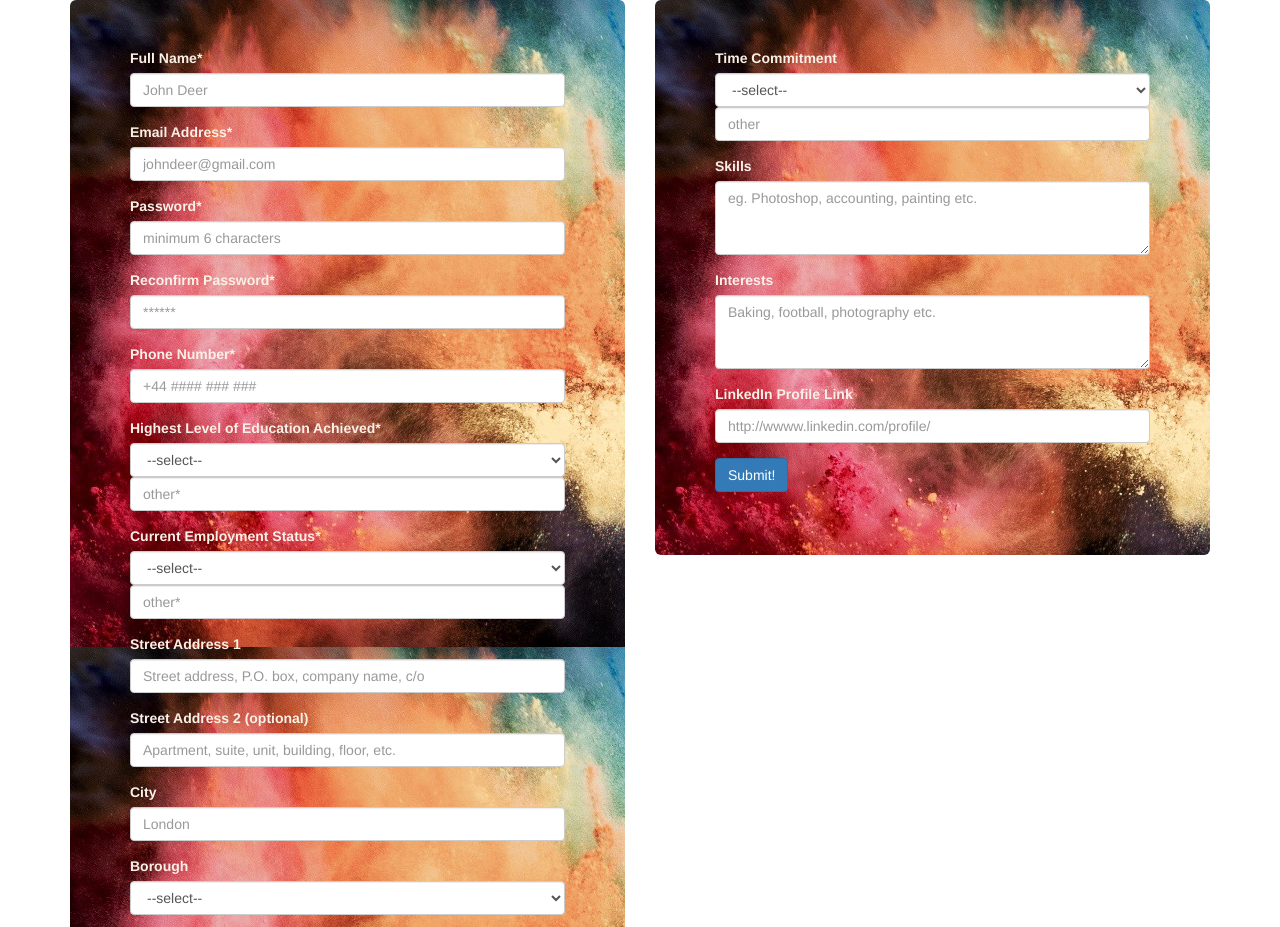
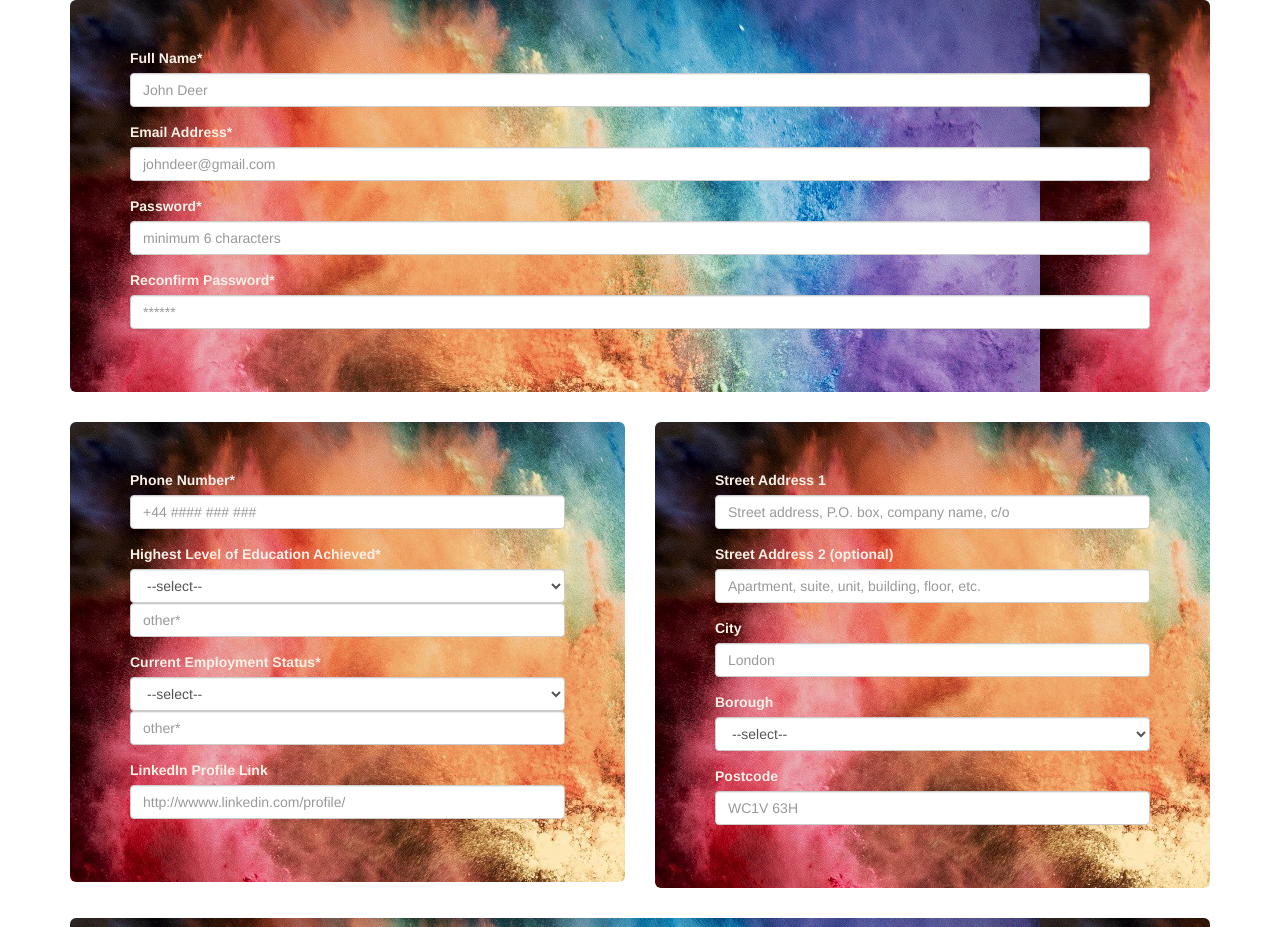
Before and after one commit to khaleleniki/my-first-website, a plain HTML site: page volunteers_register_here.html in a window 1280 px wide. Shown: the top 927 px of the page. Drawn offline with Linux system fonts and the light colour scheme; files that its build step writes are made by us from their sources.

Commit message:
Add files via upload

```diff
--- a/volunteers_register_here.html
+++ b/volunteers_register_here.html
@@ -17,7 +17,7 @@
 
 	<div class = "container">
 		<div class = "row">
-			<div class = "col-md-6">
+			<div class = "col-md-12">
 				<div class = "jumbotron sign_up_bg">
 
 
@@ -47,6 +47,13 @@
 				<input type="text" class="form-control" id="password" name=" reconfirm password" placeholder="******">
 
 			</div>
+		</div>
+			</div>
+				</div>
+
+		<div class = "row">
+			<div class = "col-md-6">
+				<div class = "jumbotron sign_up_bg">
 
 			<div class="form-group"> <!--phone number -->
 				<label for="phone_number" class="control-label">Phone Number*</label>
@@ -92,6 +99,18 @@
 
 				</select>
 			</div>
+
+			<div class="form-group"> <!--linkedIn profile link-->
+				<label for="LinkedIn Profile" class="control-label">LinkedIn Profile Link</label>
+				<input type="text" class="form-control" placeholder="http://wwww.linkedin.com/profile/">
+			</div>
+
+
+			</div>
+				</div>
+
+			<div class = "col-md-6">
+				<div class = "jumbotron sign_up_bg">
 
 
 			<div class="form-group"> <!-- Street 1 -->
@@ -157,11 +176,12 @@
 				<input type="text" class="form-control" id="zip_id" name="zip" placeholder="WC1V 63H">
 			</div>
 
-					</form>
+				</form>
+	</div>
 		</div>
 			</div>
-
-		<div class = "col-md-6">
+	<div class = "row">
+		<div class = "col-md-12">
 			<div class = "jumbotron sign_up_bg">
 
 			<div class="form-group"> <!-- time commitment-->
@@ -200,13 +220,10 @@
 
 			</div>
 
-			<div class="form-group"> <!--linkedIn profile link-->
-				<label for="LinkedIn Profile" class="control-label">LinkedIn Profile Link</label>
-				<input type="text" class="form-control" placeholder="http://wwww.linkedin.com/profile/">
-			</div>
-
-
 
 			<div class="form-group"> <!-- Submit Button -->
 				<button type="submit" class="btn btn-primary">Submit!</button>
 			</div>
+
+		</div>
+			</div>
```
